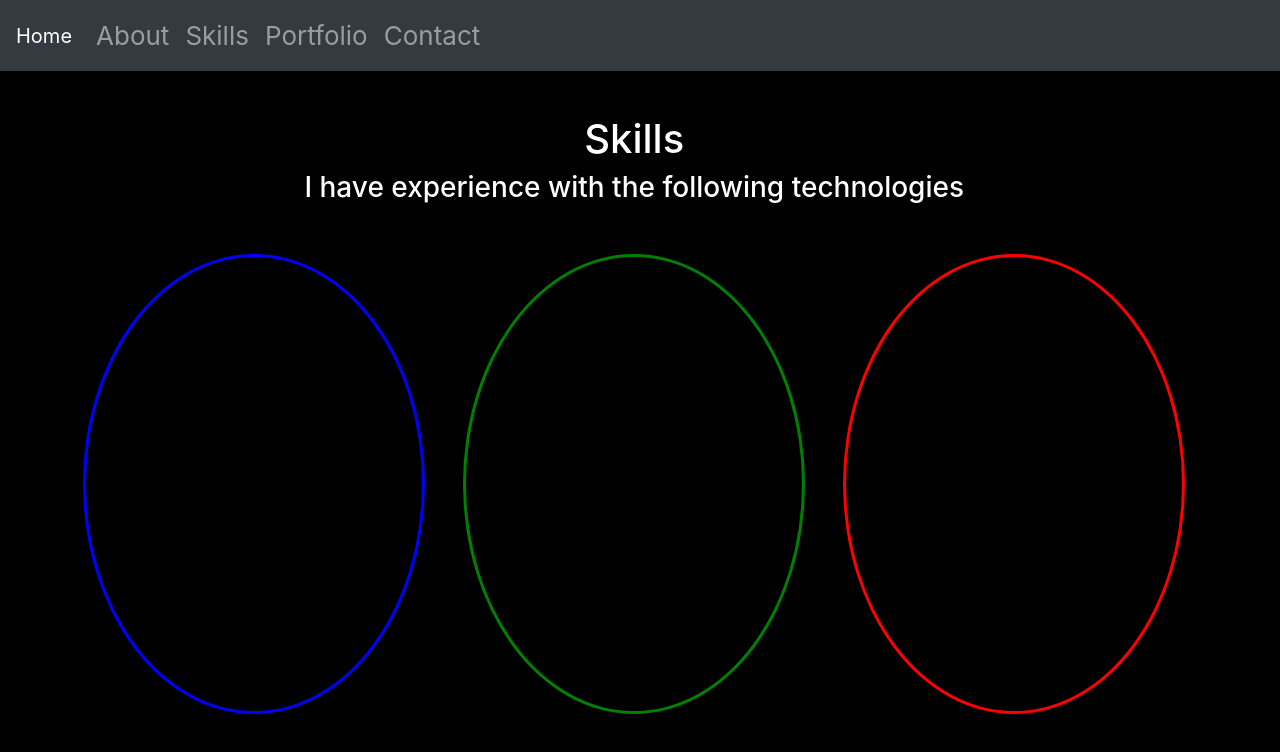
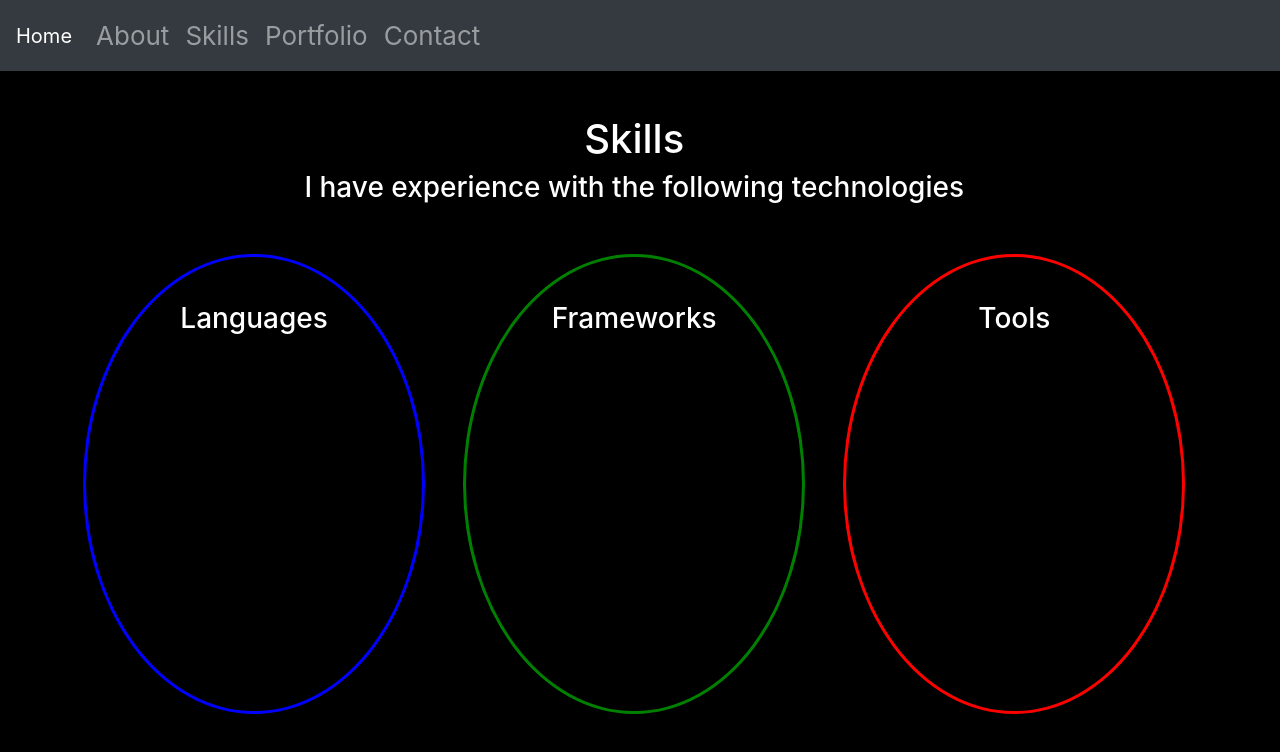
Before and after one commit to hiboabd/personal_website, a React (Create React App) app in the folder my-app/: page /skills in a window 1280 px wide. Shown: the top 752 px of the page. Built offline with nearby package versions, Linux system fonts and the light colour scheme.

Commit message:
WIP styling skills page

```diff
--- a/my-app/src/App.css
+++ b/my-app/src/App.css
@@ -289,6 +289,7 @@ h3{
   width: 90%;
   align-self: center;
   justify-self: center;
+  text-align: center;
 }
 
 .fw-container {
@@ -299,9 +300,10 @@ h3{
   width: 90%;
   align-self: center;
   justify-self: center;
+  text-align: center;
 }
 
-.other-container {
+.tools-container {
   border-style: solid;
   border-color: red;
   border-radius: 50%;
@@ -309,4 +311,20 @@ h3{
   width: 90%;
   align-self: center;
   justify-self: center;
+  text-align: center;
 }
+
+.lang-container h3{
+  position: relative;
+  top: 10%;
+}
+
+.fw-container h3{
+  position: relative;
+  top: 10%;
+}
+
+.tools-container h3{
+  position: relative;
+  top: 10%;
+}
--- a/my-app/src/components/skills.js
+++ b/my-app/src/components/skills.js
@@ -9,15 +9,15 @@ function Skills() {
         <h1> Skills </h1>
         <h3> I have experience with the following technologies </h3>
       </div>
-        <div className="lang-container">
-
-        </div>
-        <div className="fw-container">
-
-        </div>
-        <div className="other-container">
-
-        </div>
+      <div className="lang-container">
+        <h3> Languages </h3>
+      </div>
+      <div className="fw-container">
+        <h3> Frameworks </h3>
+      </div>
+      <div className="tools-container">
+        <h3> Tools </h3>
+      </div>
     </div>
   );
 }
```
